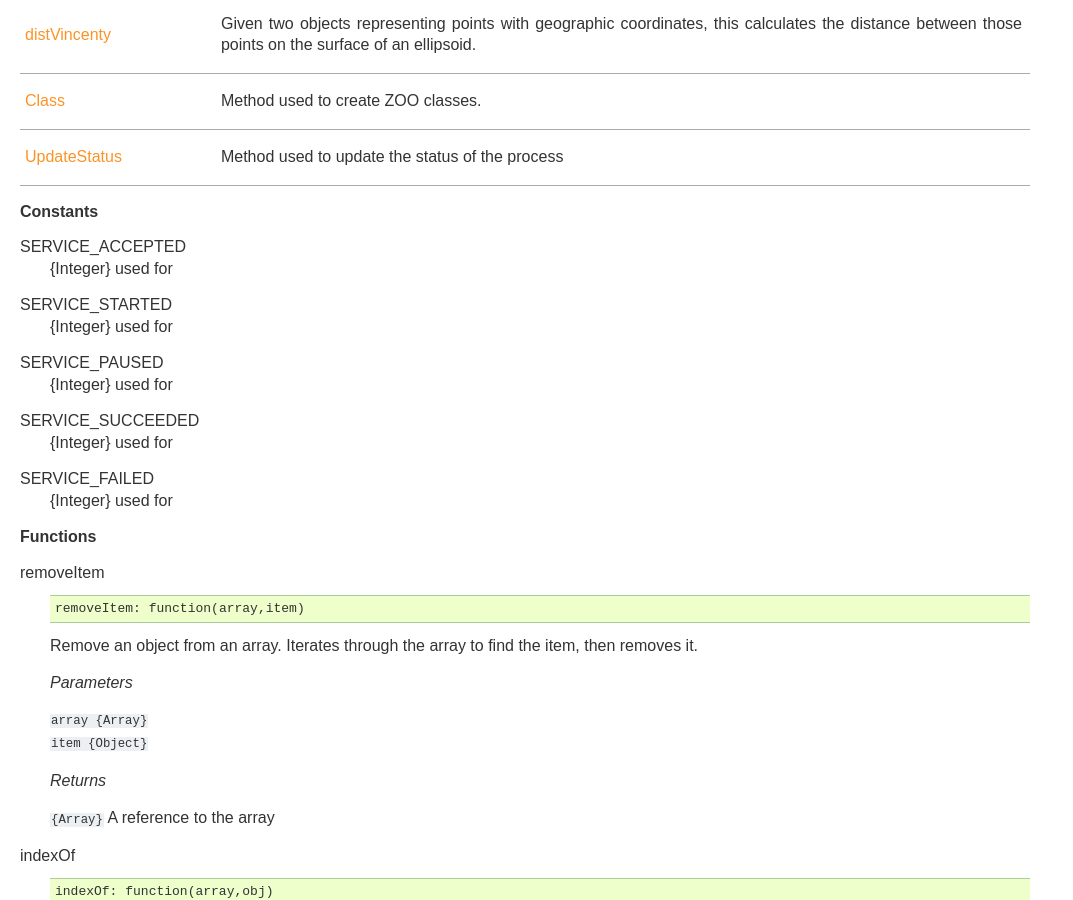
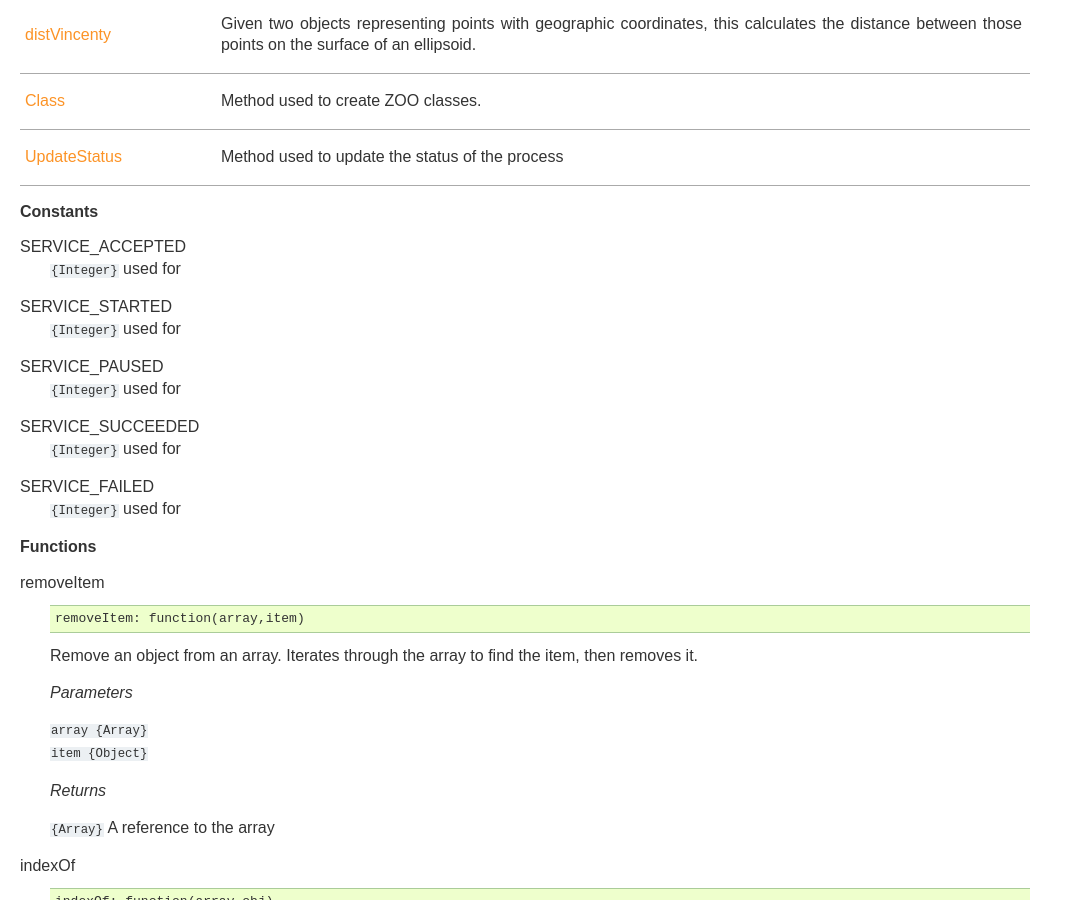
Before and after one commit to PublicaMundi/zoo-project, a Sphinx documentation site: the page built from docs/api/zoo.txt, in a window 1280 px wide and 900 px high, scrolled down 1319 px. Shown: the whole window, without its empty margins (0-1073 px from the left). Built offline with Sphinx 7.4.7, drawn with Linux system fonts in a browser that asks for light colours.

Commit message:
minor
git-svn-id: http://svn.zoo-project.org/svn/trunk@171 4b6b6ad6-68b3-4dcc-9231-bd9b83bc5dc3

```diff
--- a/docs/api/zoo.txt
+++ b/docs/api/zoo.txt
@@ -56,27 +56,27 @@ Functions
 .. _service_accepted:
 
 SERVICE_ACCEPTED
-  {Integer} used for
+  ``{Integer}`` used for
 
 .. _service_started:
 
 SERVICE_STARTED
-  {Integer} used for
+  ``{Integer}`` used for
 
 .. _service_paused:
 
 SERVICE_PAUSED
-  {Integer} used for
+  ``{Integer}`` used for
 
 .. _service_succeeded:
 
 SERVICE_SUCCEEDED
-  {Integer} used for
+  ``{Integer}`` used for
 
 .. _service_failed:
 
 SERVICE_FAILED
-  {Integer} used for
+  ``{Integer}`` used for
 
 **Functions**
 
```
Also changed, not shown: docs/api/zoo-bounds.txt (+4 -4 lines).
